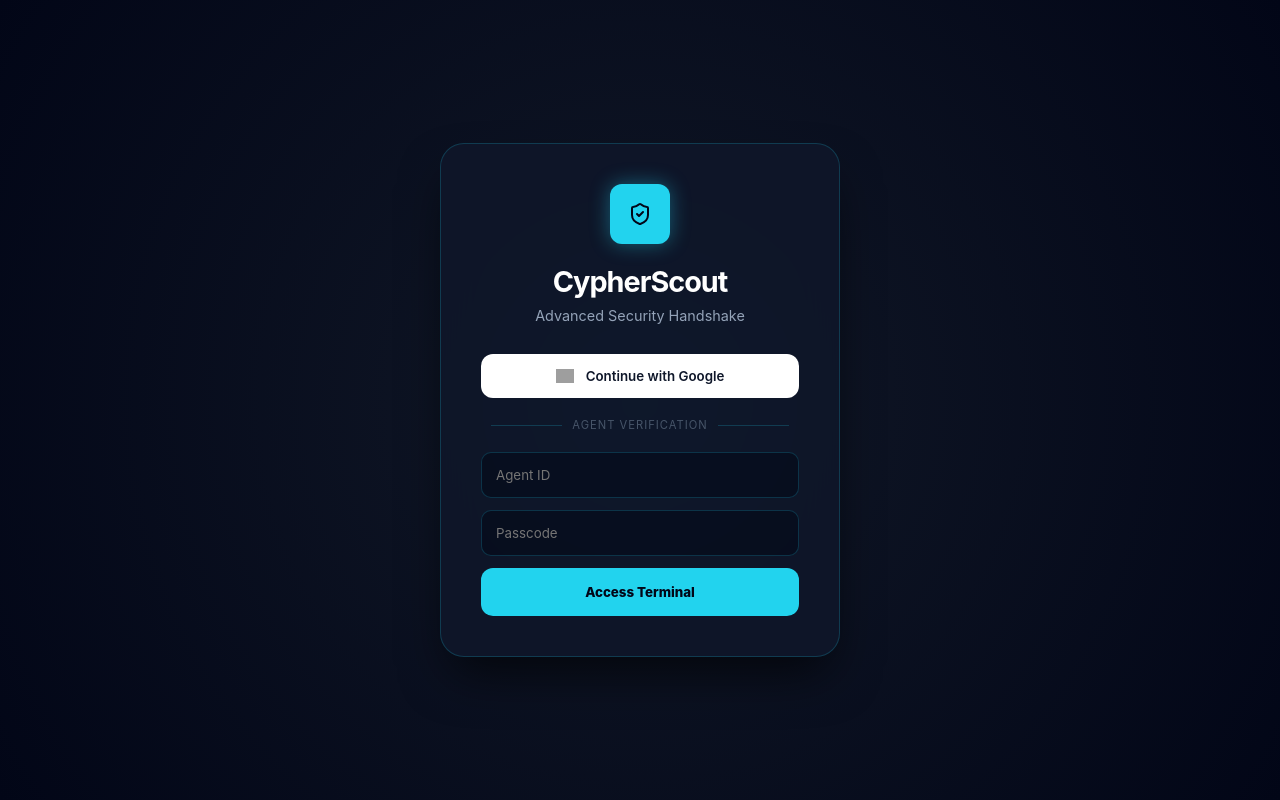
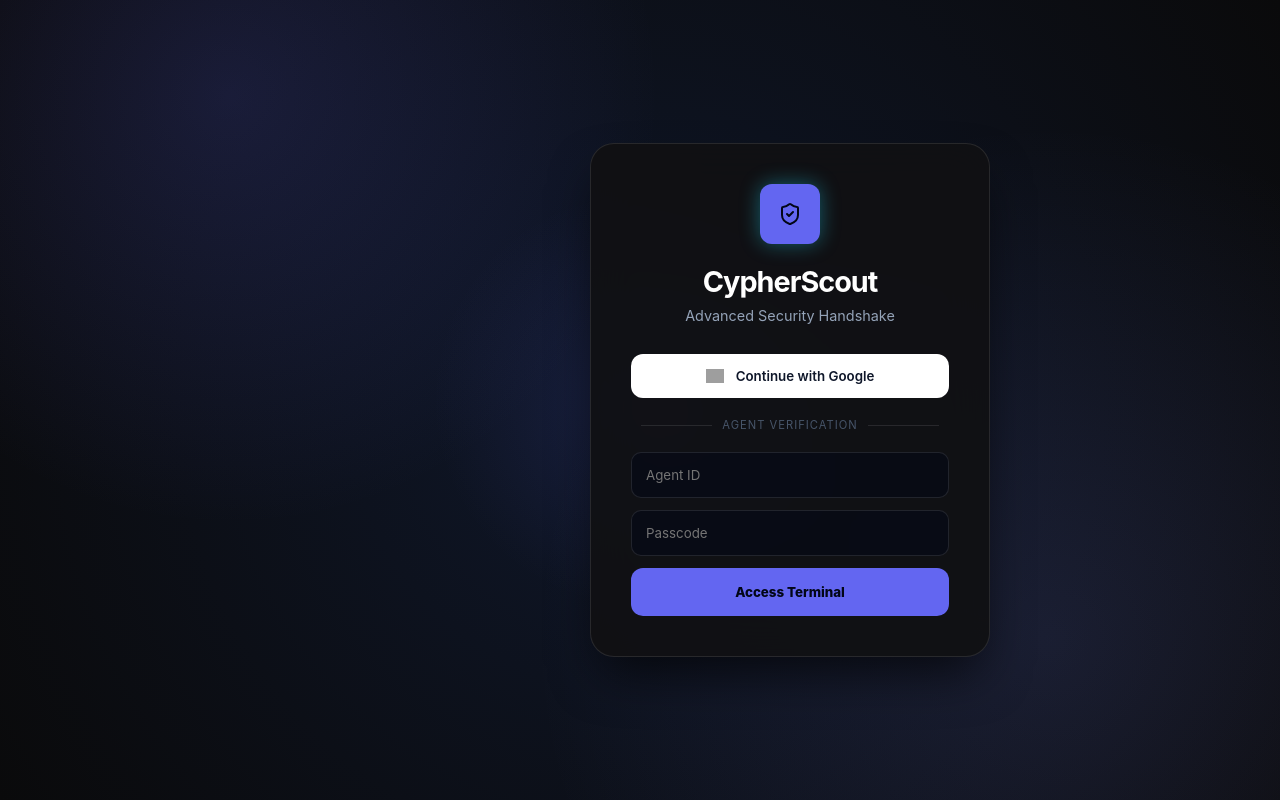
Before and after one commit to Abhay-tec/CypherScout, a Flask app: template templates/index.html in a window 1280 px wide. Run offline with Flask 3, Linux system fonts and the light colour scheme; the template is opened without the code that fills it, so the values that code supplies are empty; a map, chart or similar area stays blank; grey boxes are pictures that could not be loaded.

Commit message:
Update index.html

```diff
--- a/templates/index.html
+++ b/templates/index.html
@@ -4,14 +4,15 @@
     <meta charset="UTF-8">
     <meta name="viewport" content="width=device-width, initial-scale=1.0">
     <title>CypherScout | Secure Portal</title>
+    <link rel="stylesheet" href="{{ url_for('static', filename='vibe.css') }}">
     <script src="https://unpkg.com/lucide@latest"></script>
     <style>
         /* CSS KO DIRECT YAHAN DAAL DIYA HAI TAAKI 404 ERROR NA AAYE */
         :root {
-            --primary: #22d3ee;
-            --bg: #020617;
-            --card-bg: rgba(15, 23, 42, 0.9);
-            --border: rgba(34, 211, 238, 0.2);
+            --primary: #6366f1;
+            --bg: #0a0a0b;
+            --card-bg: rgba(17, 17, 19, 0.92);
+            --border: #ffffff1a;
         }
 
         * { margin: 0; padding: 0; box-sizing: border-box; font-family: 'Inter', system-ui, sans-serif; }
@@ -23,16 +24,21 @@
             align-items: center;
             justify-content: center;
             overflow: hidden;
-            background-image: radial-gradient(circle at 50% 50%, #111827 0%, #020617 100%);
+            background-image:
+                radial-gradient(circle at 18% 12%, rgba(99, 102, 241, 0.16), transparent 34%),
+                radial-gradient(circle at 82% 80%, rgba(129, 140, 248, 0.12), transparent 42%),
+                radial-gradient(circle at 50% 50%, #0f172a 0%, #0a0a0b 100%);
+            position: relative;
         }
+        body > *:not(#cs-canvas) { position: relative; z-index: 1; }
 
         /* Ambient Glow Background */
         body::after {
             content: "";
             position: absolute;
-            width: 400px;
-            height: 400px;
-            background: radial-gradient(circle, rgba(34, 211, 238, 0.1) 0%, transparent 70%);
+            width: 420px;
+            height: 420px;
+            background: radial-gradient(circle, rgba(99, 102, 241, 0.12) 0%, transparent 70%);
             z-index: -1;
         }
 
@@ -118,6 +124,7 @@
     </style>
 </head>
 <body>
+    <canvas id="cs-canvas" class="canvas-holder"></canvas>
 
     <div class="login-card">
         <div class="logo-box"><i data-lucide="shield-check" color="#020617"></i></div>
@@ -147,6 +154,7 @@
             setTimeout(() => { window.location.href = "/dashboard"; }, 800);
         }
     </script>
+    <script src="{{ url_for('static', filename='vibe-canvas.js') }}"></script>
 <script type="text/javascript" src="https://cdn.ywxi.net/js/1.js" async></script>
 </body>
 </html>
```
